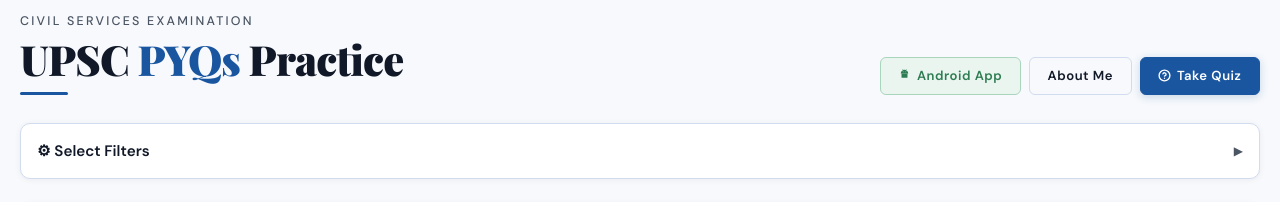
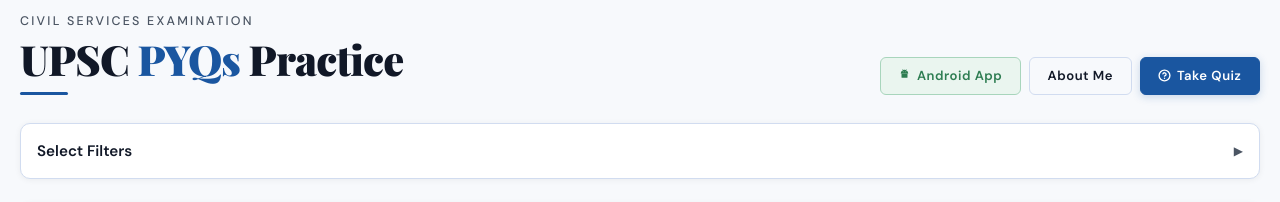
Before and after one commit to mous9270/upsc, a React (Vite) app: page / in a window 1280 px wide. Shown: the top 202 px of the page. Built offline with nearby package versions, Linux system fonts and the light colour scheme.

Commit message:
select filter icon removed.

```diff
--- a/src/components/pyqs.tsx
+++ b/src/components/pyqs.tsx
@@ -614,7 +614,7 @@ const Pyqs: React.FC = () => {
                         style={{ background: 'none', border: 'none', cursor: 'pointer' }}
                     >
                         <span style={{ fontFamily: "'DM Sans', sans-serif", fontWeight: 600, fontSize: '0.95rem', color: 'var(--ink)' }}>
-                            ⚙ Select Filters
+                            Select Filters
                         </span>
                         <span style={{ color: 'var(--ink-muted)', fontSize: '0.75rem' }}>
                             {isFiltersOpen ? '▼' : '▶'}
```
